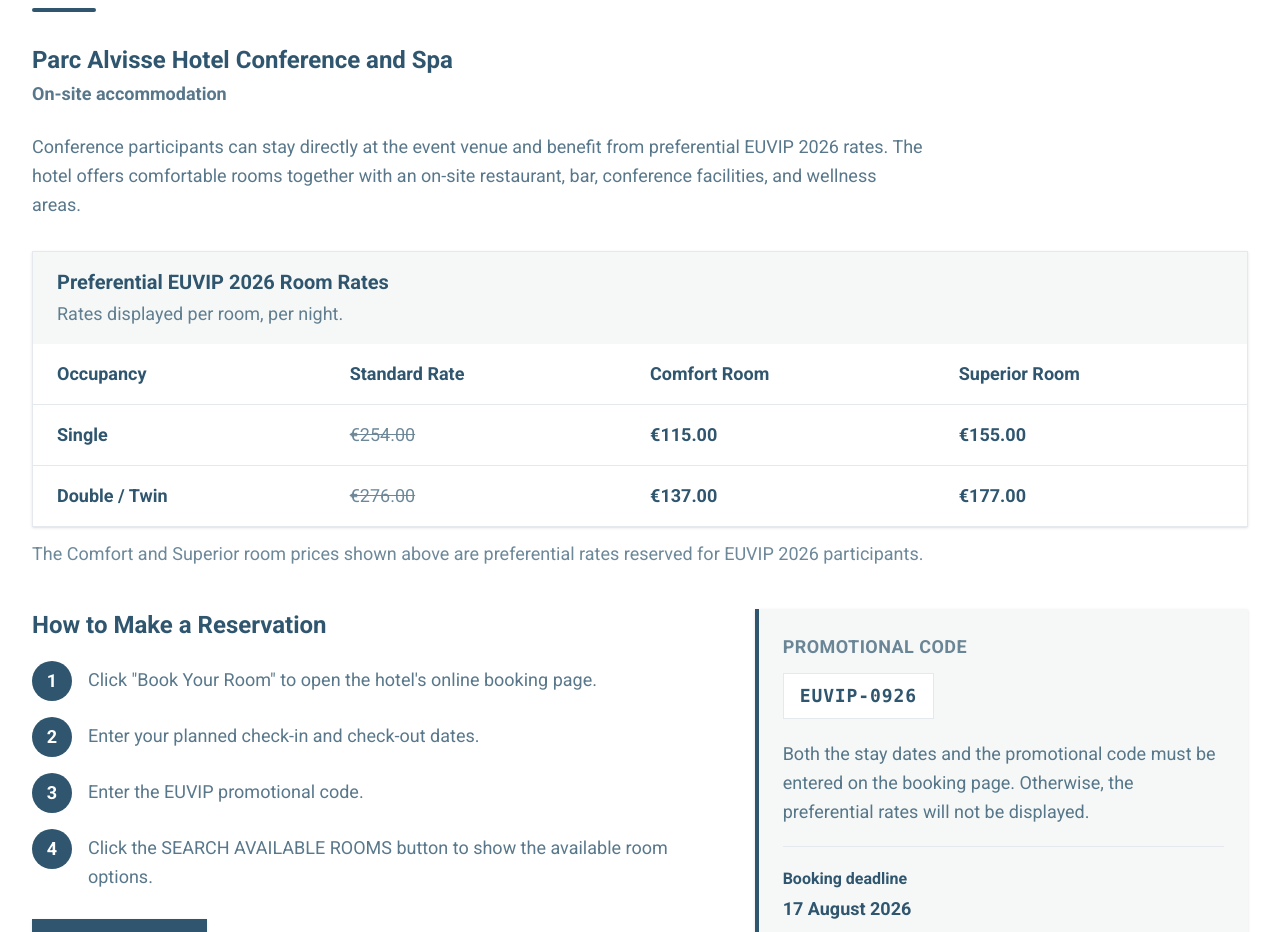
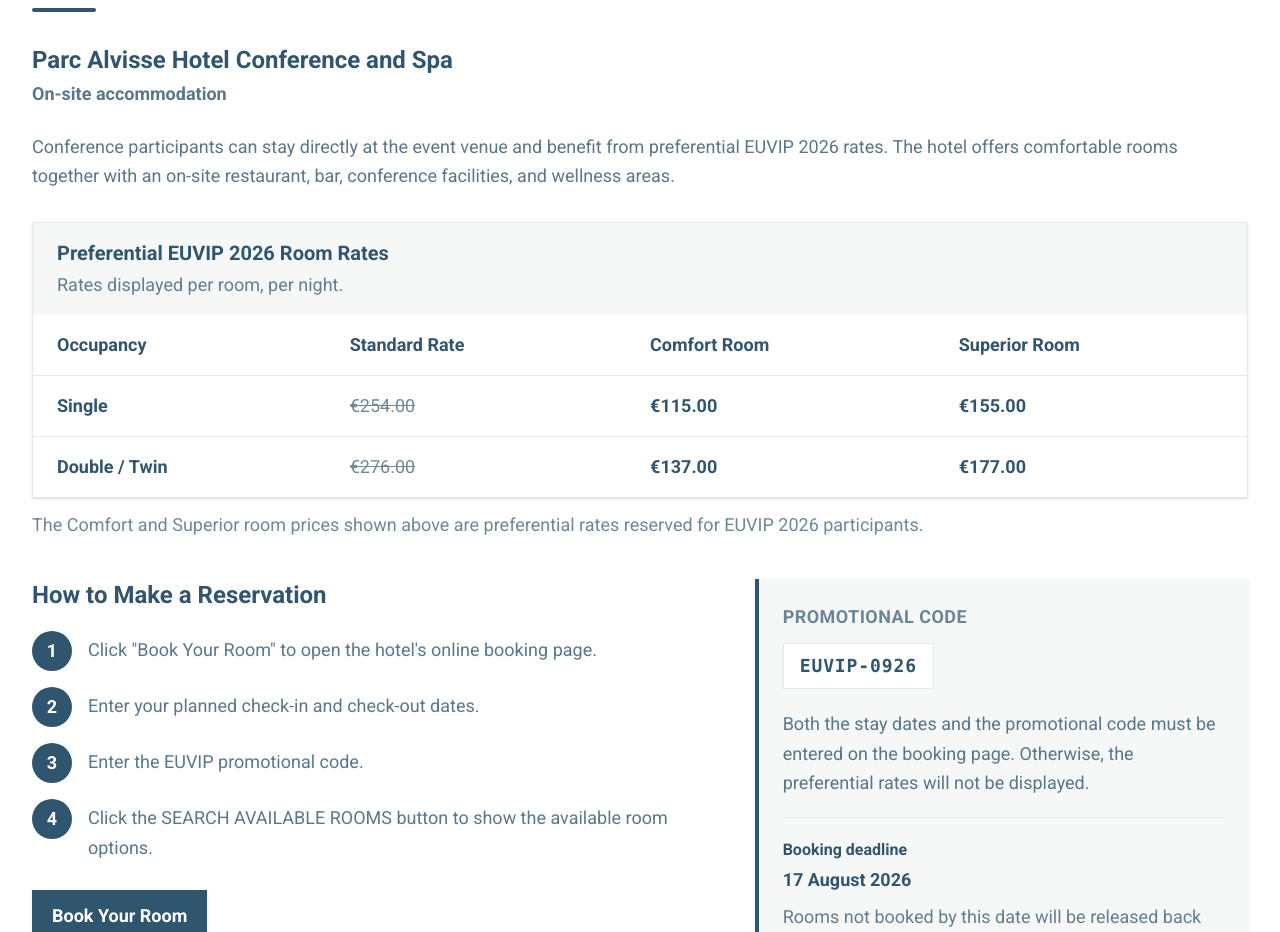
Before and after one commit to euvip2026/euvip2026.github.io, a Next.js app: page /attend in a window 1280 px wide. Shown: the part 2080-3012 px from the top of the page. Built offline with nearby package versions, Linux system fonts and the light colour scheme; no server answers.

Commit message:
Improve layout of introductory part of ParcAlvisse

```diff
--- a/src/app/attend/page.tsx
+++ b/src/app/attend/page.tsx
@@ -141,7 +141,7 @@
             <h3 className="text-xl font-extrabold md:text-2xl">Parc Alvisse Hotel Conference and Spa</h3>
             <p className="mt-1 text-base font-semibold opacity-80 md:text-lg">On-site accommodation</p>
 
-            <p className="mt-6 max-w-4xl text-base leading-relaxed opacity-80 md:text-lg">
+            <p className="mt-6 w-full text-base leading-relaxed opacity-80 md:text-lg">
               Conference participants can stay directly at the event venue and benefit from preferential EUVIP 2026
               rates. The hotel offers comfortable rooms together with an on-site restaurant, bar, conference
               facilities, and wellness areas.
```
